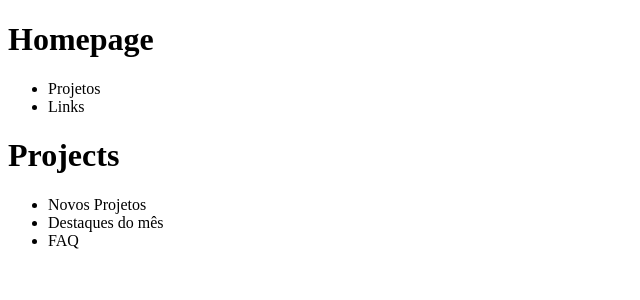
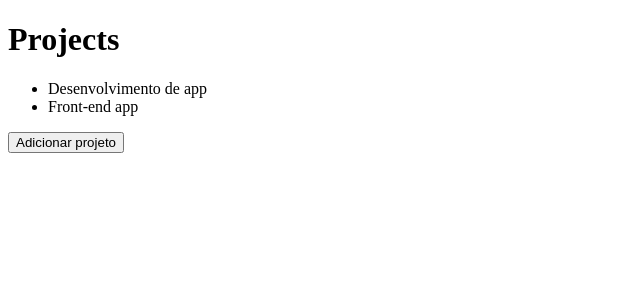
Before and after one commit to mr-silva/rocketseat-gostack-bootcamp, a React app in the folder nivel-01/reactjs/: page / in a window 1280 px wide. Shown: the top 300 px of the page, without its empty margins (0-640 px from the left). Built offline with nearby package versions, Linux system fonts and the light colour scheme.

Commit message:
Applied React state and immutability concepts

```diff
--- a/nivel-01/reactjs/src/App.js
+++ b/nivel-01/reactjs/src/App.js
@@ -1,23 +1,23 @@
-import React from 'react';
+import React, { useState } from 'react';
 
 import Header from './components/Header';
 
 function App() {
+  const [projects, setProjects] = useState(['Desenvolvimento de app', 'Front-end app']);
+
+  function handleAddProject() {
+    setProjects([...projects, `Novo projeto ${Date.now()}`]);
+  }
+
   return (
     <>
-      <Header title="Homepage">
-        <ul>
-          <li>Projetos</li>
-          <li>Links</li>
-        </ul>
-      </Header>
-      <Header title="Projects">
-        <ul>
-          <li>Novos Projetos</li>
-          <li>Destaques do mês</li>
-          <li>FAQ</li>
-        </ul>
-      </Header>
+      <Header title="Projects" />
+
+      <ul>
+        {projects.map(project => <li key={project}>{project}</li>)}
+      </ul>
+
+      <button type="button" onClick={handleAddProject}>Adicionar projeto</button>
     </>
   );
 }
--- a/nivel-01/reactjs/src/components/Header.js
+++ b/nivel-01/reactjs/src/components/Header.js
@@ -1,11 +1,9 @@
 import React from 'react';
 
-export default function Header({ title, children }) {
+export default function Header({ title }) {
   return (
     <header>
       <h1>{title}</h1>
-
-      {children}
     </header>
   );
 };
```
